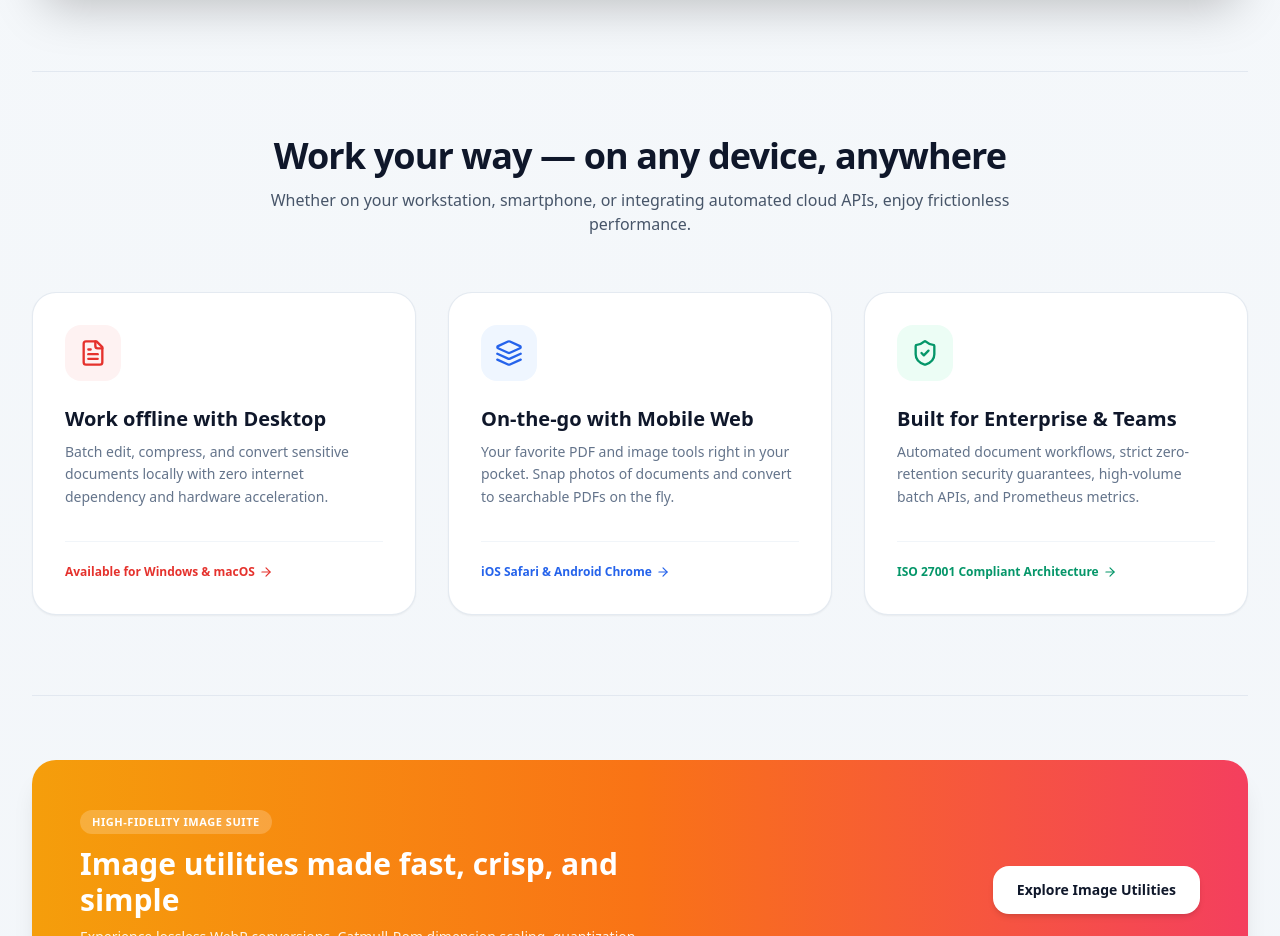
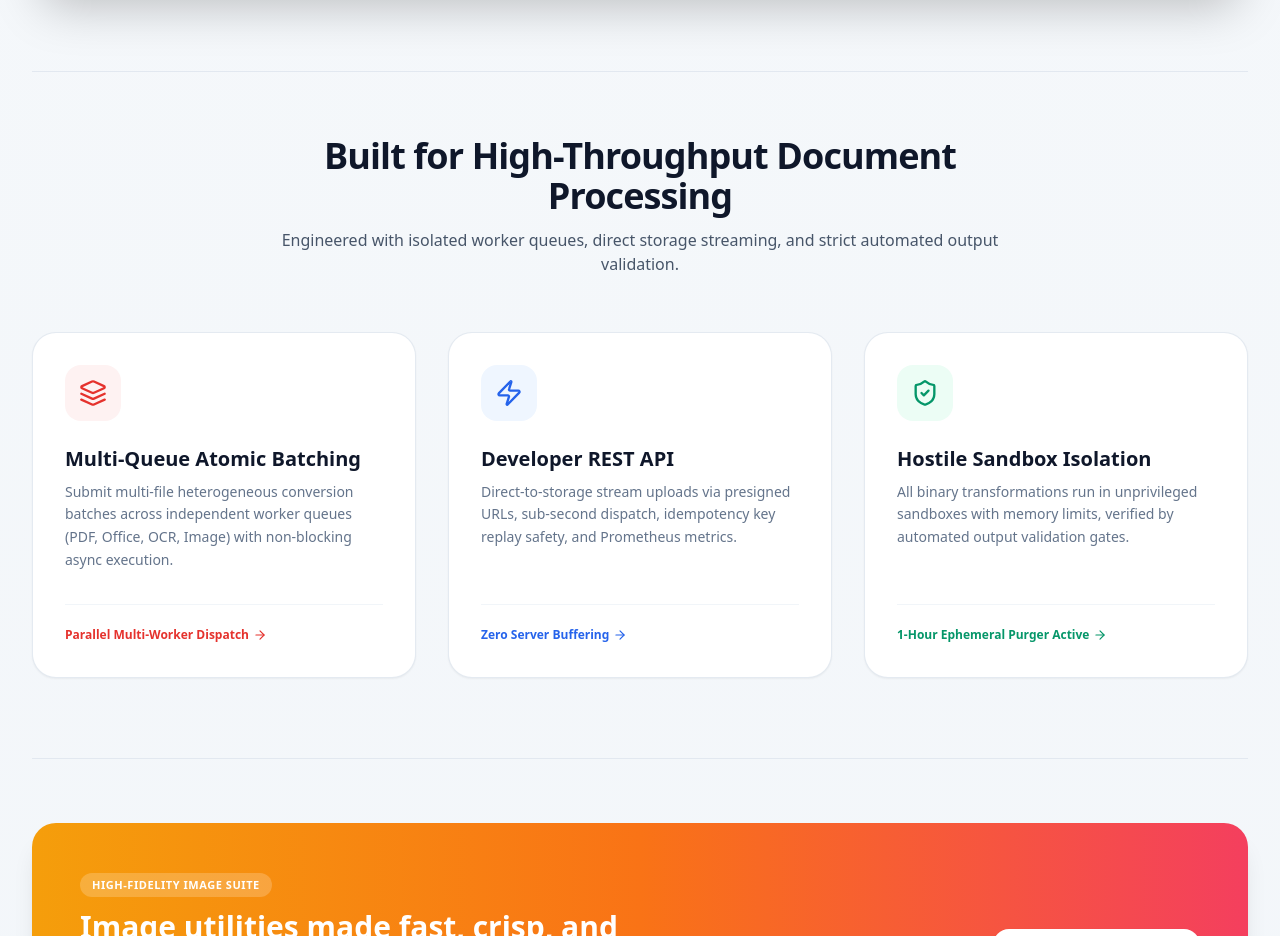
Before and after one commit to sauryah/li-pdf, a Next.js app in the folder web/: page / in a window 1280 px wide. Shown: the part 2900-3836 px from the top of the page. Built offline with nearby package versions, Linux system fonts and the light colour scheme; no server answers.

Commit message:
refactor(ui): update homepage architecture cards to reflect authentic batch, api, and sandbox features

```diff
--- a/web/src/app/page.tsx
+++ b/web/src/app/page.tsx
@@ -624,76 +624,76 @@ export default function HomePage() {
         </div>
       </div>
 
-      {/* Work Your Way: Multi-Platform Ecosystem Cards */}
-      <div id="solutions" className="mt-20 pt-16 border-t border-slate-200">
+      {/* Core Platform Architecture Pillars */}
+      <div id="architecture-pillars" className="mt-20 pt-16 border-t border-slate-200">
         <div className="text-center max-w-3xl mx-auto mb-14">
           <h2 className="text-3xl sm:text-4xl font-black text-slate-900 tracking-tight">
-            Work your way — on any device, anywhere
+            Built for High-Throughput Document Processing
           </h2>
           <p className="mt-3 text-base text-slate-600">
-            Whether on your workstation, smartphone, or integrating automated cloud APIs, enjoy frictionless performance.
+            Engineered with isolated worker queues, direct storage streaming, and strict automated output validation.
           </p>
         </div>
 
         <div className="grid grid-cols-1 md:grid-cols-3 gap-8">
-          {/* Card 1: Desktop */}
-          <div id="desktop-app" className="p-8 rounded-3xl bg-white border border-slate-200/90 shadow-sm hover:shadow-xl hover:-translate-y-1 transition-all duration-200 flex flex-col justify-between">
+          {/* Card 1: Multi-Queue Batching */}
+          <div id="batch-processing" className="p-8 rounded-3xl bg-white border border-slate-200/90 shadow-sm hover:shadow-xl hover:-translate-y-1 transition-all duration-200 flex flex-col justify-between">
             <div>
               <div className="w-14 h-14 rounded-2xl bg-red-50 text-[#E5322D] flex items-center justify-center mb-6">
-                <FileText className="w-7 h-7" />
+                <Layers className="w-7 h-7" />
               </div>
               <h3 className="text-xl font-extrabold text-slate-900 mb-2">
-                Work offline with Desktop
+                Multi-Queue Atomic Batching
               </h3>
               <p className="text-sm text-slate-500 leading-relaxed">
-                Batch edit, compress, and convert sensitive documents locally with zero internet dependency and hardware acceleration.
+                Submit multi-file heterogeneous conversion batches across independent worker queues (PDF, Office, OCR, Image) with non-blocking async execution.
               </p>
             </div>
             <div className="mt-8 pt-4 border-t border-slate-100">
               <span className="text-xs font-bold text-[#E5322D] inline-flex items-center space-x-1">
-                <span>Available for Windows & macOS</span>
+                <span>Parallel Multi-Worker Dispatch</span>
                 <ArrowRight className="w-3.5 h-3.5" />
               </span>
             </div>
           </div>
 
-          {/* Card 2: Mobile */}
-          <div id="mobile-web" className="p-8 rounded-3xl bg-white border border-slate-200/90 shadow-sm hover:shadow-xl hover:-translate-y-1 transition-all duration-200 flex flex-col justify-between">
+          {/* Card 2: Developer REST API */}
+          <div id="api-endpoints" className="p-8 rounded-3xl bg-white border border-slate-200/90 shadow-sm hover:shadow-xl hover:-translate-y-1 transition-all duration-200 flex flex-col justify-between">
             <div>
               <div className="w-14 h-14 rounded-2xl bg-blue-50 text-blue-600 flex items-center justify-center mb-6">
-                <Layers className="w-7 h-7" />
+                <Zap className="w-7 h-7" />
               </div>
               <h3 className="text-xl font-extrabold text-slate-900 mb-2">
-                On-the-go with Mobile Web
+                Developer REST API
               </h3>
               <p className="text-sm text-slate-500 leading-relaxed">
-                Your favorite PDF and image tools right in your pocket. Snap photos of documents and convert to searchable PDFs on the fly.
+                Direct-to-storage stream uploads via presigned URLs, sub-second dispatch, idempotency key replay safety, and Prometheus metrics.
               </p>
             </div>
             <div className="mt-8 pt-4 border-t border-slate-100">
               <span className="text-xs font-bold text-blue-600 inline-flex items-center space-x-1">
-                <span>iOS Safari & Android Chrome</span>
+                <span>Zero Server Buffering</span>
                 <ArrowRight className="w-3.5 h-3.5" />
               </span>
             </div>
           </div>
 
-          {/* Card 3: Business */}
-          <div id="business" className="p-8 rounded-3xl bg-white border border-slate-200/90 shadow-sm hover:shadow-xl hover:-translate-y-1 transition-all duration-200 flex flex-col justify-between">
+          {/* Card 3: Sandbox Isolation */}
+          <div id="sandbox-isolation" className="p-8 rounded-3xl bg-white border border-slate-200/90 shadow-sm hover:shadow-xl hover:-translate-y-1 transition-all duration-200 flex flex-col justify-between">
             <div>
               <div className="w-14 h-14 rounded-2xl bg-emerald-50 text-emerald-600 flex items-center justify-center mb-6">
                 <ShieldCheck className="w-7 h-7" />
               </div>
               <h3 className="text-xl font-extrabold text-slate-900 mb-2">
-                Built for Enterprise & Teams
+                Hostile Sandbox Isolation
               </h3>
               <p className="text-sm text-slate-500 leading-relaxed">
-                Automated document workflows, strict zero-retention security guarantees, high-volume batch APIs, and Prometheus metrics.
+                All binary transformations run in unprivileged sandboxes with memory limits, verified by automated output validation gates.
               </p>
             </div>
             <div className="mt-8 pt-4 border-t border-slate-100">
               <span className="text-xs font-bold text-emerald-600 inline-flex items-center space-x-1">
-                <span>ISO 27001 Compliant Architecture</span>
+                <span>1-Hour Ephemeral Purger Active</span>
                 <ArrowRight className="w-3.5 h-3.5" />
               </span>
             </div>
```
